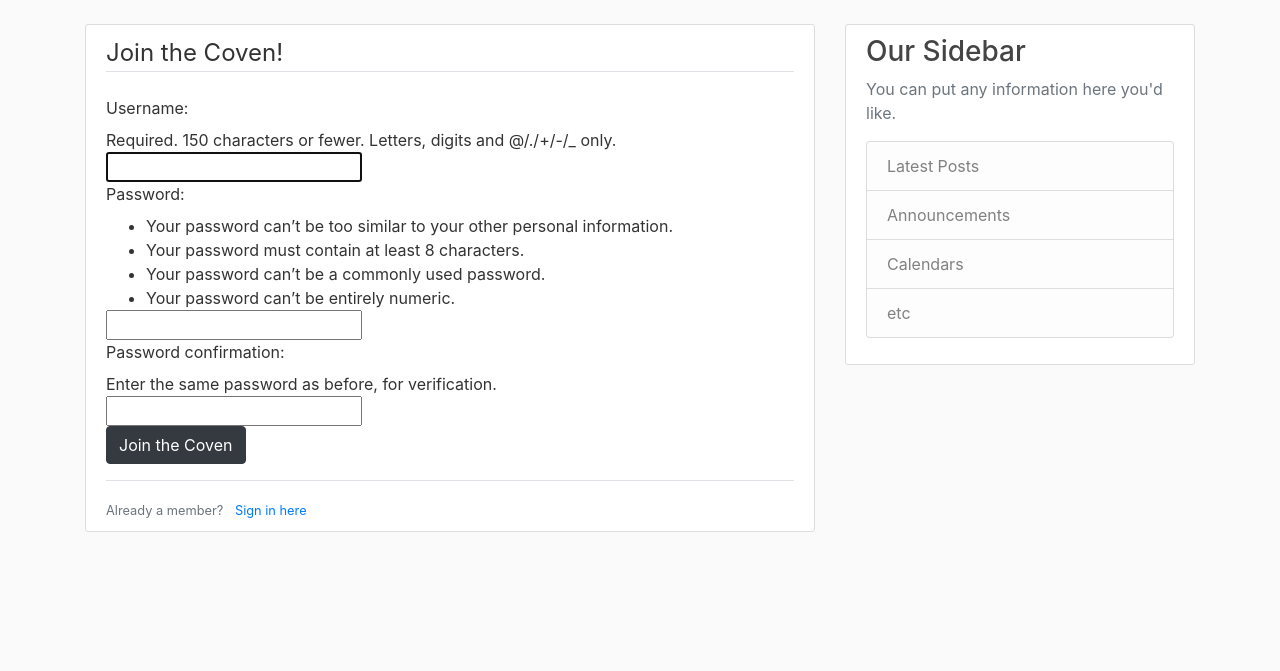
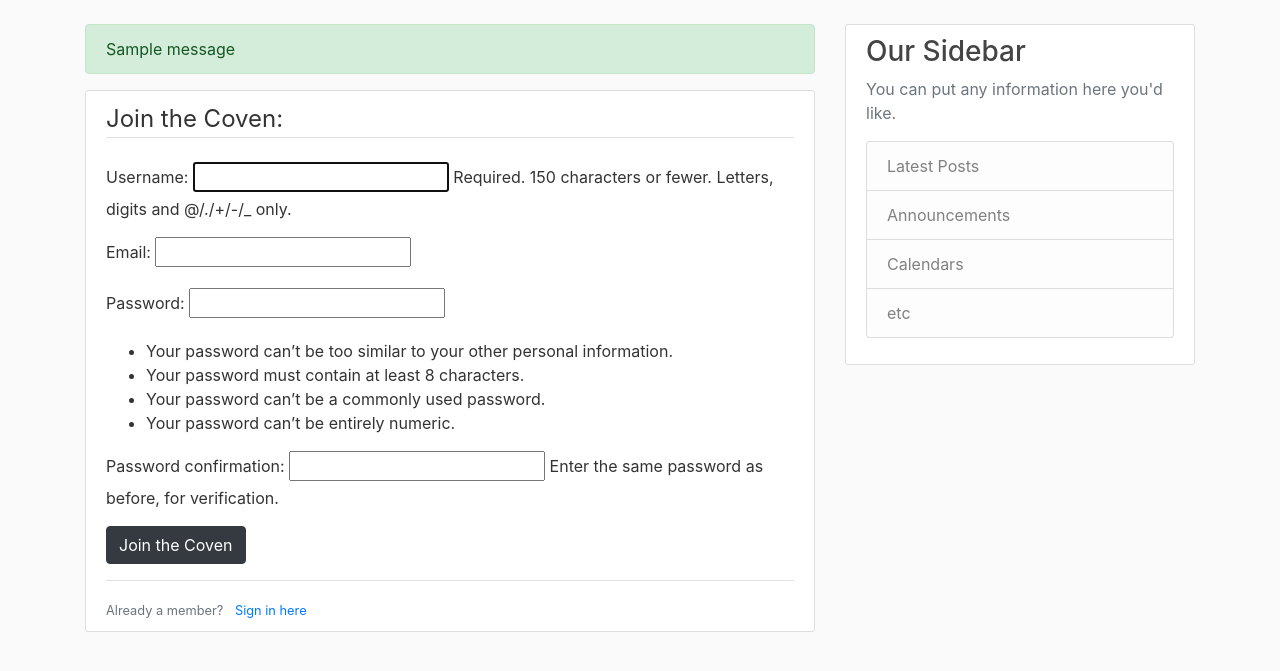
Before and after one commit to Jahooli4/witches-society, a Django app: page /register/ in a window 1280 px wide. Shown: the part 56-727 px from the top of the page. Run offline with Django 5.2, Linux system fonts and the light colour scheme; tables that the repository leaves empty hold one stand-in row (values such as "Sample post"); one stand-in notice (Sample message) is shown; some libraries are stand-ins or nearby versions.

Commit message:
feat: create new form that includes email address field

```diff
--- /dev/null
+++ b/users/forms.py
@@ -0,0 +1,10 @@
+from django import forms
+from django.contrib.auth.models import User
+from django.contrib.auth.forms import UserCreationForm
+
+class UserRegisterForm(UserCreationForm):
+    email = forms.EmailField()
+
+    class Meta:
+        model = User
+        fields = ['username', 'email', 'password1', 'password2']
--- a/users/templates/users/register.html
+++ b/users/templates/users/register.html
@@ -4,8 +4,8 @@
         <form method="POST">
             {% csrf_token %}
             <fieldset clas="form-group">
-                <legend class="border-bottom mb-4">Join the Coven!</legend>
-                {{ form }}
+                <legend class="border-bottom mb-4">Join the Coven:</legend>
+                {{ form.as_p }}
             </fieldset>
             <div class="form-group">
                 <button class="btn btn-dark" type="submit">Join the Coven</button>
--- a/users/views.py
+++ b/users/views.py
@@ -1,8 +1,17 @@
-from django.shortcuts import render
-from django.contrib.auth.forms import UserCreationForm
+from django.shortcuts import render, redirect
+from django.contrib import messages
+from .forms import UserRegisterForm
 
 # Create your views here.
 
 def register(request):
-    form = UserCreationForm
+    if request.method == "POST":
+        form = UserRegisterForm(request.POST)
+        if form.is_valid():
+            form.save()
+            username = form.cleaned_data.get('username')
+            messages.success(request, f'Account created for {username}! Welcome to the Witches Scoiety.')
+            return redirect('website-home')
+    else:
+        form = UserRegisterForm()
     return render(request, 'users/register.html', {'form': form})
--- a/website/templates/website/base.html
+++ b/website/templates/website/base.html
@@ -47,6 +47,13 @@
     <main role="main" class="container">
         <div class="row">
           <div class="col-md-8">
+            {% if messages %}
+              {% for message in messages %}
+                <div class="alert alert-{{ message.tags }}">
+                  {{ message }}
+                </div>
+              {% endfor %}
+            {% endif %}
             {% block content %}{% endblock %}
           </div>
           <div class="col-md-4">
```
